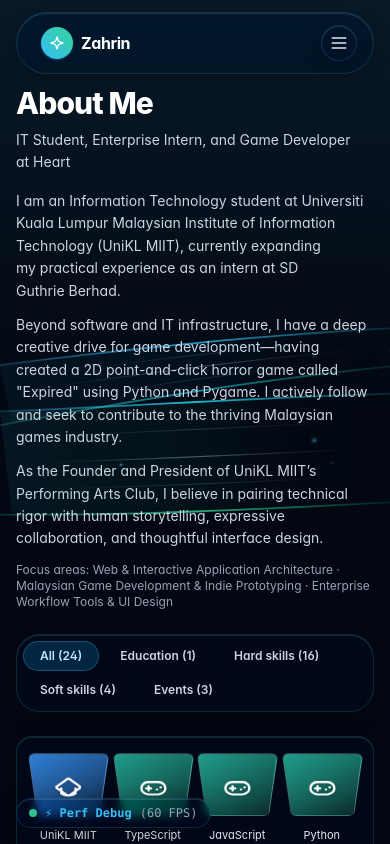
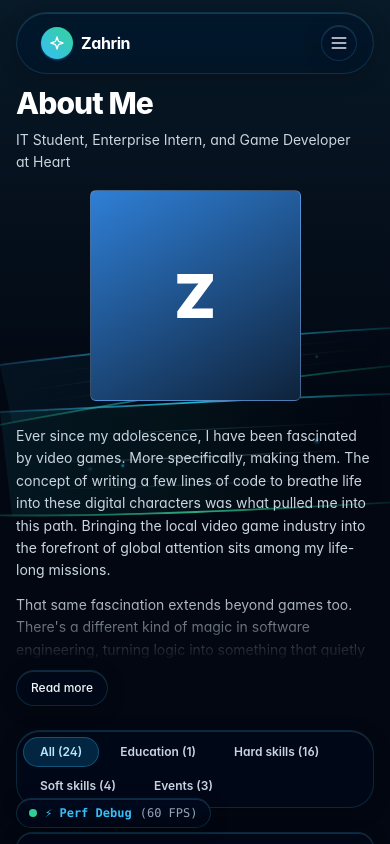
Before and after one commit to muhammadzahrin/portfolio-website, a Next.js app: page /about in a window 390 px wide. Shown: the top 844 px of the page. Built offline with nearby package versions, Linux system fonts and the light colour scheme.

Commit message:
feat: About intro with full bio and Read more, logo top quarter on phones v0.1.25
Co-Authored-By: Claude Opus 5.5 <noreply@anthropic.com>

```diff
--- a/package.json
+++ b/package.json
@@ -1,6 +1,6 @@
 {
   "name": "portfolio-website",
-  "version": "0.1.24",
+  "version": "0.1.25",
   "private": true,
   "scripts": {
     "dev": "next dev",
--- a/src/app/about/page.tsx
+++ b/src/app/about/page.tsx
@@ -4,6 +4,7 @@ import { aboutData } from '@/data/about';
 import { memoriesData } from '@/data/memories';
 import { PageHeader } from '@/components/ui/PageHeader';
 import { Section } from '@/components/ui/Section';
+import { AboutIntro } from '@/components/about/AboutIntro';
 import { MemoryGrid } from '@/components/about/MemoryGrid';
 
 export const metadata: Metadata = {
@@ -19,12 +20,7 @@ export default function AboutPage() {
       <PageHeader title="About Me" subtitle={aboutData.headline} />
 
       <Section id="about-bio" className="pt-0 sm:pt-0 md:pt-0">
-        <div className="max-w-3xl space-y-3 text-sm sm:text-base leading-relaxed text-slate-300">
-          {aboutData.bioParagraphs.map((para) => (
-            <p key={para}>{para}</p>
-          ))}
-          <p className="text-xs sm:text-sm text-slate-400">Focus areas: {aboutData.focusAreas.join(' · ')}</p>
-        </div>
+        <AboutIntro />
       </Section>
 
       <Section id="about-memories" className="pt-0 sm:pt-0 md:pt-0">
--- a/src/app/globals.css
+++ b/src/app/globals.css
@@ -319,8 +319,12 @@ html.disable-backdrop-blur .glass-card-surface {
   height: calc(100dvh - 84px);
 }
 
+/* Phones: the top quarter of the screen, up beside the X (-68px undoes the dialog's top padding) */
 .memory-stage {
-  flex: 1;
+  flex: 0 0 25vh;
+  flex: 0 0 25dvh;
+  margin-top: -68px;
+  padding-top: 12px;
   min-height: 0;
   display: flex;
   align-items: center;
@@ -365,12 +369,37 @@ html.disable-backdrop-blur .glass-card-surface {
 
   .memory-stage {
     flex: 0 0 40%;
+    margin-top: 0;
+    padding-top: 0;
   }
 
   .memory-info {
     min-width: 0;
     justify-content: center;
   }
+}
+
+/* ---------- About: intro ---------- */
+
+/* Phones: a quarter of the screen tall, like the opened panel. Desktop: a quarter of the width */
+.about-portrait {
+  width: 25vh;
+  width: 25dvh;
+  aspect-ratio: 1;
+}
+
+@media (min-width: 768px) {
+  .about-portrait {
+    width: 25%;
+  }
+}
+
+/* The second paragraph fades out into Read more */
+.about-fade {
+  max-height: 4.875em;
+  overflow: hidden;
+  -webkit-mask-image: linear-gradient(#000, transparent);
+  mask-image: linear-gradient(#000, transparent);
 }
 
 /* ---------- Project viewer (opened case) ---------- */
--- /dev/null
+++ b/src/components/about/AboutIntro.tsx
@@ -0,0 +1,58 @@
+'use client';
+
+import React, { useCallback, useRef, useState } from 'react';
+import { aboutData } from '@/data/about';
+import { GlassButton } from '@/components/ui/GlassButton';
+import { DetailPanel } from './DetailPanel';
+
+/** My photo, or a generated tile until there is one. */
+function Portrait() {
+  if (aboutData.portrait) {
+    // eslint-disable-next-line @next/next/no-img-element
+    return <img src={aboutData.portrait} alt={aboutData.name} className="w-full h-full rounded-xl object-cover" />;
+  }
+  return (
+    <span className="memory-art memory-tile text-6xl font-black text-white" style={{ '--tile': '#2f7fd6' } as React.CSSProperties}>
+      {aboutData.name[0]}
+    </span>
+  );
+}
+
+/** Photo and the start of the bio; Read more opens all of it with the photo spinning. */
+export function AboutIntro() {
+  const [open, setOpen] = useState(false);
+  const wrapperRef = useRef<HTMLDivElement | null>(null);
+  const [first, second] = aboutData.bioParagraphs;
+
+  const handleClose = useCallback(() => {
+    setOpen(false);
+    // Return focus to Read more
+    wrapperRef.current?.querySelector('button')?.focus();
+  }, []);
+
+  return (
+    <div className="flex flex-col md:flex-row items-center md:items-start gap-6 md:gap-8">
+      <div className="about-portrait shrink-0">
+        <Portrait />
+      </div>
+
+      <div ref={wrapperRef} className="min-w-0 flex-1 text-sm sm:text-base leading-relaxed text-slate-300">
+        <p>{first}</p>
+        <p className="about-fade mt-3">{second}</p>
+        <GlassButton variant="secondary" size="sm" className="mt-2" onClick={() => setOpen(true)}>
+          Read more
+        </GlassButton>
+      </div>
+
+      {open && (
+        <DetailPanel art={<Portrait />} eyebrow="About me" title={aboutData.name} subtitle={aboutData.headline} onClose={handleClose}>
+          {aboutData.bioParagraphs.map((para) => (
+            <p key={para} className="text-sm leading-relaxed text-slate-300">
+              {para}
+            </p>
+          ))}
+        </DetailPanel>
+      )}
+    </div>
+  );
+}
--- /dev/null
+++ b/src/components/about/DetailPanel.tsx
@@ -0,0 +1,63 @@
+'use client';
+
+import React, { useEffect, useRef } from 'react';
+import { BlackGlassDialog } from '@/components/ui/BlackGlassDialog';
+
+interface DetailPanelProps {
+  art: React.ReactNode;
+  eyebrow: string;
+  title: string;
+  subtitle: string;
+  onClose: () => void;
+  /** Goes in the box that scrolls on its own */
+  children: React.ReactNode;
+}
+
+/** Black glass panel: spinning image, a fixed title, and a text box that scrolls by itself. */
+export function DetailPanel({ art, eyebrow, title, subtitle, onClose, children }: DetailPanelProps) {
+  const textRef = useRef<HTMLDivElement | null>(null);
+
+  // Only the text scrolls: wheel and touch scrolling elsewhere must not move the page behind
+  useEffect(() => {
+    const blockPageScroll = (e: Event) => {
+      const text = textRef.current;
+      const target = e.target as Element;
+      const canScroll = text?.contains(target) && (text.scrollHeight > text.clientHeight || target.closest('.memory-photos'));
+      if (!canScroll) e.preventDefault();
+    };
+    window.addEventListener('wheel', blockPageScroll, { passive: false });
+    window.addEventListener('touchmove', blockPageScroll, { passive: false });
+    return () => {
+      window.removeEventListener('wheel', blockPageScroll);
+      window.removeEventListener('touchmove', blockPageScroll);
+    };
+  }, []);
+
+  return (
+    <BlackGlassDialog label={title} onClose={onClose}>
+      <div className="memory-detail">
+        <div className="memory-stage">
+          <div className="memory-spin">{art}</div>
+        </div>
+
+        <div className="memory-info">
+          <div className="shrink-0 text-center">
+            <p className="text-[11px] font-mono uppercase tracking-wider text-sky-300">{eyebrow}</p>
+            <h2 className="memory-name mt-1 text-xl sm:text-2xl text-amber-200">{title}</h2>
+            <p className="mt-0.5 text-sm text-slate-200">{subtitle}</p>
+          </div>
+
+          <div
+            ref={textRef}
+            tabIndex={0}
+            role="region"
+            aria-label={`About ${title}`}
+            className="memory-text mt-4 space-y-4 rounded-xl border border-white/10 bg-white/[0.03] p-4"
+          >
+            {children}
+          </div>
+        </div>
+      </div>
+    </BlackGlassDialog>
+  );
+}
--- a/src/components/about/MemoryGrid.tsx
+++ b/src/components/about/MemoryGrid.tsx
@@ -2,9 +2,9 @@
 
 import React, { useCallback, useEffect, useRef, useState } from 'react';
 import { Memory, MemoryCategory } from '@/data/types';
-import { BlackGlassDialog } from '@/components/ui/BlackGlassDialog';
 import { FilterPills } from '@/components/ui/FilterPills';
 import { BriefcaseIcon, GamepadIcon, GraduationCapIcon, SparklesIcon } from '@/components/ui/Icons';
+import { DetailPanel } from './DetailPanel';
 
 type Filter = 'all' | MemoryCategory;
 
@@ -40,46 +40,13 @@ function MemoryArt({ memory }: { memory: Memory }) {
 }
 
 function MemoryDetail({ memory, onClose }: { memory: Memory; onClose: () => void }) {
-  const textRef = useRef<HTMLDivElement | null>(null);
-
-  // Only the text scrolls: wheel and touch scrolling elsewhere must not move the page behind
-  useEffect(() => {
-    const blockPageScroll = (e: Event) => {
-      const text = textRef.current;
-      const target = e.target as Element;
-      const canScroll = text?.contains(target) && (text.scrollHeight > text.clientHeight || target.closest('.memory-photos'));
-      if (!canScroll) e.preventDefault();
-    };
-    window.addEventListener('wheel', blockPageScroll, { passive: false });
-    window.addEventListener('touchmove', blockPageScroll, { passive: false });
-    return () => {
-      window.removeEventListener('wheel', blockPageScroll);
-      window.removeEventListener('touchmove', blockPageScroll);
-    };
-  }, []);
-
   return (
-    <BlackGlassDialog label={memory.title} onClose={onClose}>
-      <div className="memory-detail">
-        <div className="memory-stage">
-          <div className="memory-spin">
-            <MemoryArt memory={memory} />
-          </div>
-        </div>
-
-        <div className="memory-info">
-          <div className="shrink-0 text-center">
-            <p className="text-[11px] font-mono uppercase tracking-wider text-sky-300">{CATEGORY_LABELS[memory.category]}</p>
-            <h2 className="memory-name mt-1 text-xl sm:text-2xl text-amber-200">{memory.title}</h2>
-            <p className="mt-0.5 text-sm text-slate-200">{memory.subtitle}</p>
-          </div>
-
-          <div
-            ref={textRef}
-            tabIndex={0}
-            role="region"
-            aria-label={`About ${memory.title}`}
-            className="memory-text mt-4 space-y-4 rounded-xl border border-white/10 bg-white/[0.03] p-4"
+    <DetailPanel
+      art={<MemoryArt memory={memory} />}
+      eyebrow={CATEGORY_LABELS[memory.category]}
+      title={memory.title}
+      subtitle={memory.subtitle}
+      onClose={onClose}
     >
       {memory.facts && (
         <dl className="space-y-2 text-sm">
@@ -112,10 +79,7 @@ function MemoryDetail({ memory, onClose }: { memory: Memory; onClose: () => void
           ))}
         </div>
       )}
-          </div>
-        </div>
-      </div>
-    </BlackGlassDialog>
+    </DetailPanel>
   );
 }
 
--- a/src/components/layout/Footer.tsx
+++ b/src/components/layout/Footer.tsx
@@ -88,7 +88,7 @@ export function Footer() {
         <div className="flex items-center gap-2">
           <span className="inline-flex items-center gap-1.5 font-mono text-[10px] tracking-wider px-2.5 py-0.5 rounded-full bg-sky-950/30 border border-sky-400/20 text-sky-400/90 shadow-sm select-none">
             <span className="w-1.5 h-1.5 rounded-full bg-emerald-400" />
-            v0.1.24
+            v0.1.25
           </span>
         </div>
       </div>
--- a/src/data/about.ts
+++ b/src/data/about.ts
@@ -6,13 +6,11 @@ export const aboutData: AboutContent = {
   name: 'Zahrin',
   headline: 'IT Student, Enterprise Intern, and Game Developer at Heart',
   bioParagraphs: [
-    'I am an Information Technology student at Universiti Kuala Lumpur Malaysian Institute of Information Technology (UniKL MIIT), currently expanding my practical experience as an intern at SD Guthrie Berhad.',
-    'Beyond software and IT infrastructure, I have a deep creative drive for game development—having created a 2D point-and-click horror game called "Expired" using Python and Pygame. I actively follow and seek to contribute to the thriving Malaysian games industry.',
-    'As the Founder and President of UniKL MIIT’s Performing Arts Club, I believe in pairing technical rigor with human storytelling, expressive collaboration, and thoughtful interface design.',
-  ],
-  focusAreas: [
-    'Web & Interactive Application Architecture',
-    'Malaysian Game Development & Indie Prototyping',
-    'Enterprise Workflow Tools & UI Design',
+    "Ever since my adolescence, I have been fascinated by video games. More specifically, making them. The concept of writing a few lines of code to breathe life into these digital characters was what pulled me into this path. Bringing the local video game industry into the forefront of global attention sits among my life-long missions.",
+    "That same fascination extends beyond games too. There's a different kind of magic in software engineering, turning logic into something that quietly runs, solves, and holds everything together behind the scenes. I'm currently a Software Engineering Intern at SD Guthrie Berhad, working with JavaScript and its frameworks, where I get to build things at a scale and complexity that's pushed me as a developer. Whether it's a game or an enterprise system, I love the process of building something from scratch and seeing it work.",
+    "The technical skills I possess come from my time as a Diploma in Information Technology student of Universiti Kuala Lumpur (UniKL MIIT), graduating with a 3.84 CGPA and Dean's List honors in all four semesters. My core technical skills span Python, Java, PHP, MySQL, C#, ASP.NET, HTML, and CSS. For my FYP, I built “FridgePal: AI-Powered Kitchen Inventory & Recipe Assistant,” which won Gold and 2nd Place at the Final Year Project Innovation Showcase competition in the Smart Systems and Software Solutions (Diploma Level) category.",
+    "My love for filmmaking and game-adjacent creative work goes further back. In secondary school, I co-directed “LENSA,” a short film that won 1st Place Gold for the Creative Category (Upper Form, Malay) at the 3rd International Creative Creators Playground 2023, along with three of the four available special awards: Best Short Film (Malay), Best Overall Director, and Best Overall Trailer. I also made “expired,” a point-and-click horror adventure game for my year-end Fundamentals of Computer Science final assignment using Python and pygame.",
+    "I'm fluent in English and Malay, conversational in Japanese and Korean, and currently learning Mandarin Chinese. Outside of my technical work, I also lead as President and Founder of my university's Performing Arts Club, where my directing and storytelling skills from my filmmaking days come full circle.",
+    "In the years to come, I hope to help bear the dreams of Malaysia’s game developers into a scene the world cannot overlook, a force to be reckoned with, built by dreamers.",
   ],
 };
--- a/src/data/types.ts
+++ b/src/data/types.ts
@@ -124,5 +124,6 @@ export interface AboutContent {
   name: string;
   headline: string;
   bioParagraphs: string[];
-  focusAreas: string[];
+  /** Square photo, e.g. 800 x 800. Without one a generated tile is shown. */
+  portrait?: string;
 }
```
Also changed, not shown: 1 other file (tests, documents, lock files or other folders). Lines whose indentation alone changed are shown as unchanged.
